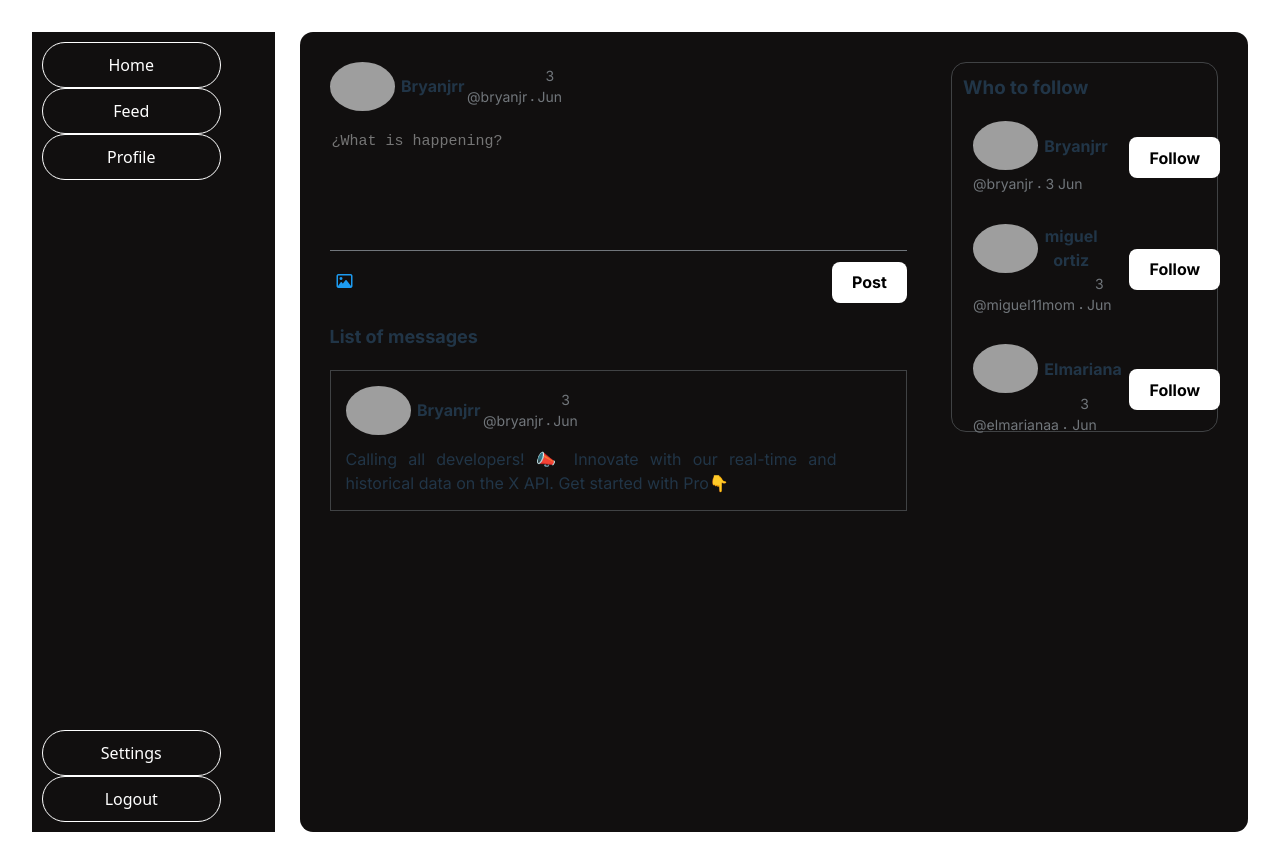
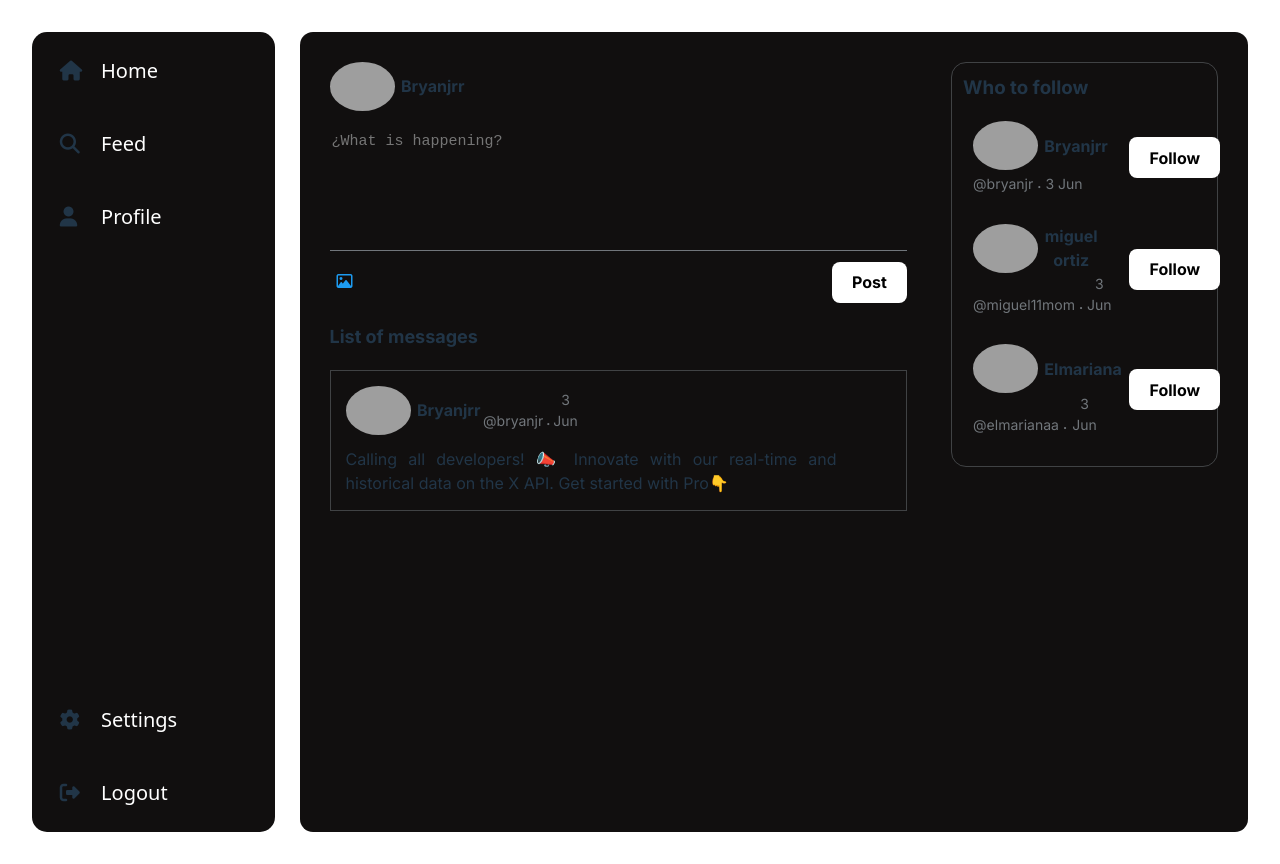
Before and after one commit to bryanjrr/xsocial-front, a React (Vite) app in the folder starting-app/: page / in a window 1280 px wide. Built offline with nearby package versions, Linux system fonts and the light colour scheme; grey boxes are pictures that could not be loaded; some icons are missing.

Commit message:
frontend of menu done

```diff
--- a/starting-app/src/App.jsx
+++ b/starting-app/src/App.jsx
@@ -2,8 +2,8 @@ import { useState } from 'react'
 import reactLogo from './assets/react.svg'
 import viteLogo from '/vite.svg'
 import './App.css'
-import Tweet from './tweet/Tweet'
-import Following from './Following/Following'
+import Tweet from './components/tweet/Tweet'
+import Following from './components/following/Following'
 
 function App() {
   const [count, setCount] = useState(0)
--- a/starting-app/src/following/Following.css
+++ b/starting-app/src/components/following/Following.css
@@ -8,6 +8,7 @@
     height: 50%;
     padding: 4%;
     border-radius: 15px;
+    height: max-content;
 }
 
 .follow-container h3 {
--- /dev/null
+++ b/starting-app/src/components/menu/Menu.css
@@ -0,0 +1,44 @@
+.menu-container {
+    background-color: rgb(17, 15, 15);
+    display: flex;
+    gap: 30px;
+    flex-direction: column;
+    justify-content: space-between;
+    border-radius: 15px;
+}
+
+.menu-container nav {
+    padding: 10px;
+}
+
+.menu-container nav div {
+    display: grid;
+    padding: 14px;
+    grid-template-columns: 10% 80%;
+    border-radius: 35px;
+    width: 80%;
+    gap: 30px;
+    align-items: center;
+    cursor: pointer;
+    font-size: 20px;
+}
+
+.menu-container nav div i {
+    margin-left: 25%;
+}
+
+.menu-navegador {
+    display: flex;
+    flex-direction: column;
+    gap: 15px;
+}
+
+.menu-navegador div a {
+    color: white;
+    text-align: start;
+}
+
+.menu-container nav div:hover {
+    background-color: rgb(31, 30, 30);
+
+}
--- /dev/null
+++ b/starting-app/src/components/menu/Menu.jsx
@@ -0,0 +1,44 @@
+import { useState } from 'react'
+import './Menu.css'
+
+
+function Menu() {
+  const [count, setCount] = useState(0)
+
+  return (
+    <>
+      <section className='menu-container'>
+        <nav className='menu-navegador'>
+          <div>
+            <i class="fa-solid fa-house"></i>
+            <a href="">Home</a>
+          </div>
+
+          <div>
+            <i class="fa-solid fa-magnifying-glass"></i>
+            <a href="">Feed</a>
+          </div>
+
+          <div>
+            <i class="fa-solid fa-user"></i>
+            <a href="">Profile</a>
+          </div>
+
+        </nav>
+        <nav className='menu-navegador'>
+
+          <div>
+            <i class="fa-solid fa-gear"></i>
+            <a href="">Settings</a>
+          </div>
+          <div className="">
+            <i class="fa-solid fa-right-from-bracket"></i>
+            <a href="">Logout</a>
+          </div>
+        </nav>
+      </section >
+    </>
+  )
+}
+
+export default Menu;
--- a/starting-app/src/tweet/Tweet.css
+++ b/starting-app/src/components/tweet/Tweet.css
@@ -52,6 +52,9 @@
 }
 
 /* Emojis y botón de enviar */
+#labelimage {
+    display: none;
+}
 
 .message-creation .functionalities-container {
     display: flex;
--- a/starting-app/src/tweet/Tweet.jsx
+++ b/starting-app/src/components/tweet/Tweet.jsx
@@ -11,11 +11,6 @@ function Tweet() {
             <img src="https://avatars.githubusercontent.com/u/181368088?s=96&v=4" />
             <p className='name'>Bryanjrr</p>
           </section>
-          <section className='photo-section2 flex-center'>
-            <p className='username'>@bryanjr</p>
-            <span>.</span>
-            <p className='date'>3 Jun</p>
-          </section>
         </section >
 
         <section>
@@ -24,7 +19,10 @@ function Tweet() {
             <div className='functionalities-container'>
               <div className='functionalities'>
                 <span>
-                  <i class="fa-regular fa-image"></i>
+                  <label htmlFor="labelimage">
+                    <i class="fa-regular fa-image"></i>
+                  </label>
+                  <input type="file" id="labelimage" />
                 </span>
                 <span>
                   <i class="fa-regular fa-gif"></i>
--- a/starting-app/src/main.jsx
+++ b/starting-app/src/main.jsx
@@ -2,7 +2,7 @@ import { StrictMode } from 'react'
 import { createRoot } from 'react-dom/client'
 import './index.css'
 import App from './App.jsx'
-import Menu from './menu/Menu.jsx'
+import Menu from './components/menu/Menu.jsx'
 
 createRoot(document.getElementById('root')).render(
   <StrictMode>
--- a/starting-app/src/menu/Menu.css
+++ /dev/null
@@ -1,25 +0,0 @@
-.menu-container {
-    background-color: rgb(17, 15, 15);
-    display: flex;
-    gap: 30px;
-    flex-direction: column;
-    justify-content: space-between;
-    color: white;
-}
-.menu-container nav {
-    padding: 10px;
-}
-
-.menu-container nav a{
-    display: block;
-    color: white;
-    padding: 10px;
-    border: solid 1px white;
-    border-radius: 35px;
-    width: 80%;
-}
-
-.menu-container nav a:hover{
-    background-color: rgb(31, 30, 30);
-
-}
--- a/starting-app/src/menu/Menu.jsx
+++ /dev/null
@@ -1,25 +0,0 @@
-import { useState } from 'react'
-import './Menu.css'
-
-
-function Menu() {
-  const [count, setCount] = useState(0)
-
-  return (
-    <>
-      <section className='menu-container'>
-        <nav>
-          <a href="">Home</a>
-          <a href="">Feed</a>
-          <a href="">Profile</a>
-        </nav>
-        <nav>
-          <a href="">Settings</a>
-          <a href="">Logout</a>
-        </nav>
-      </section >
-    </>
-  )
-}
-
-export default Menu;
```
Also changed, not shown: starting-app/src/components/following/Following.jsx (renamed from starting-app/src/following/Following.jsx).
